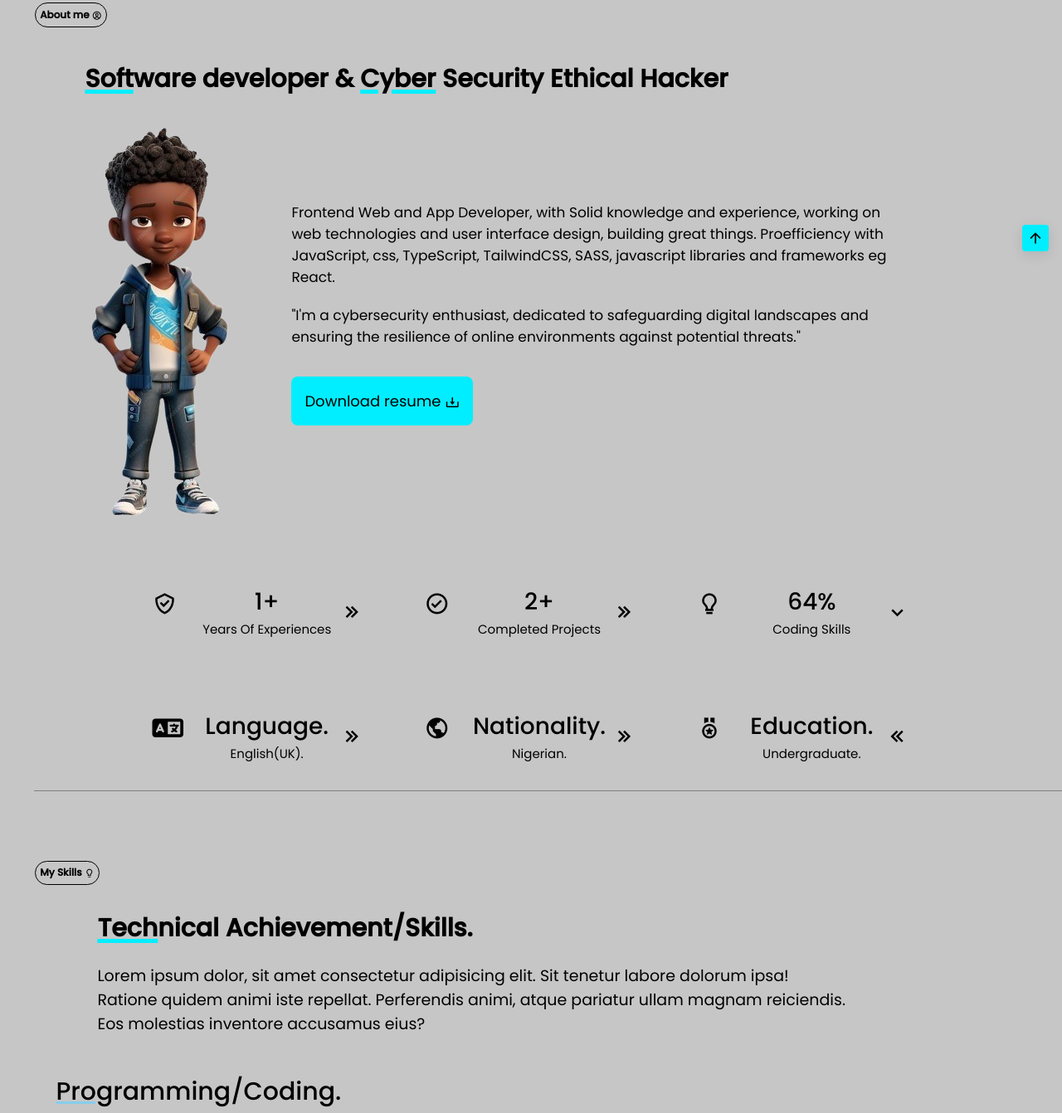
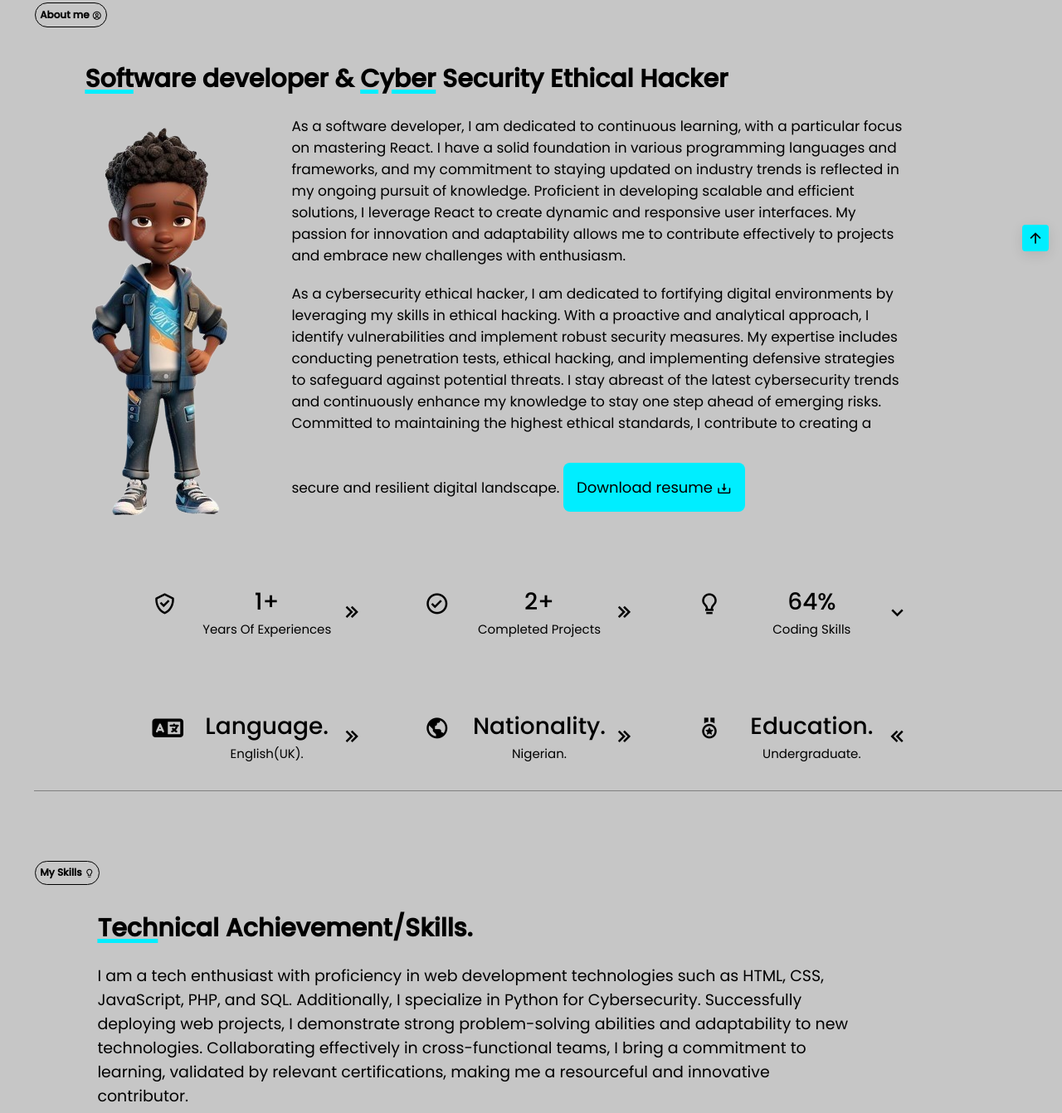
Before and after one commit to davistheweb/Josiah-davistheweb-portfolio, a website: page index.html in a window 1280 px wide. Shown: the part 897-2239 px from the top of the page at 83% size. Drawn offline with nearby package versions, Linux system fonts and the light colour scheme.

Commit message:
about and project

```diff
--- a/index.html
+++ b/index.html
@@ -96,11 +96,8 @@
     <div class="about">
          <img class="about-img" src="asset/img/JCartn.png" alt="#">
         <div class="info">
-            <p>Frontend Web and App Developer, with Solid knowledge and experience, working on web technologies and user interface design, building great things.
-                Proefficiency with JavaScript, css, TypeScript, TailwindCSS, SASS, javascript libraries and frameworks eg React.
-            </p>
-            <p class="bout2">"I'm a cybersecurity enthusiast, dedicated to safeguarding digital landscapes and ensuring the resilience of online environments against potential threats."</p>
-
+            <p>As a software developer, I am dedicated to continuous learning, with a particular focus on mastering React. I have a solid foundation in various programming languages and frameworks, and my commitment to staying updated on industry trends is reflected in my ongoing pursuit of knowledge. Proficient in developing scalable and efficient solutions, I leverage React to create dynamic and responsive user interfaces. My passion for innovation and adaptability allows me to contribute effectively to projects and embrace new challenges with enthusiasm.           </p>
+            <p class="bout2">As a cybersecurity ethical hacker, I am dedicated to fortifying digital environments by leveraging my skills in ethical hacking. With a proactive and analytical approach, I identify vulnerabilities and implement robust security measures. My expertise includes conducting penetration tests, ethical hacking, and implementing defensive strategies to safeguard against potential threats. I stay abreast of the latest cybersecurity trends and continuously enhance my knowledge to stay one step ahead of emerging risks. Committed to maintaining the highest ethical standards, I contribute to creating a secure and resilient digital landscape.
                 <button class="download-btn" id="download-btn">Download resume <i class='bx bx-download'></i></button>
 
         </div>
@@ -186,11 +183,7 @@
 
             <div class="info">
                 <h3><span>Tech</span>nical Achievement/Skills.</h3>
-                <p>
-                    Lorem ipsum dolor, sit amet consectetur adipisicing elit. Sit tenetur labore dolorum ipsa! Ratione
-                    quidem animi iste repellat. Perferendis animi, atque pariatur ullam magnam reiciendis. Eos molestias
-                    inventore accusamus eius?
-                </p>
+                <p>I am a tech enthusiast with proficiency in web development technologies such as HTML, CSS, JavaScript, PHP, and SQL. Additionally, I specialize in Python for Cybersecurity. Successfully deploying web projects, I demonstrate strong problem-solving abilities and adaptability to new technologies. Collaborating effectively in cross-functional teams, I bring a commitment to learning, validated by relevant certifications, making me a resourceful and innovative contributor.</p>
             </div>
         </div>
     </div>
```
